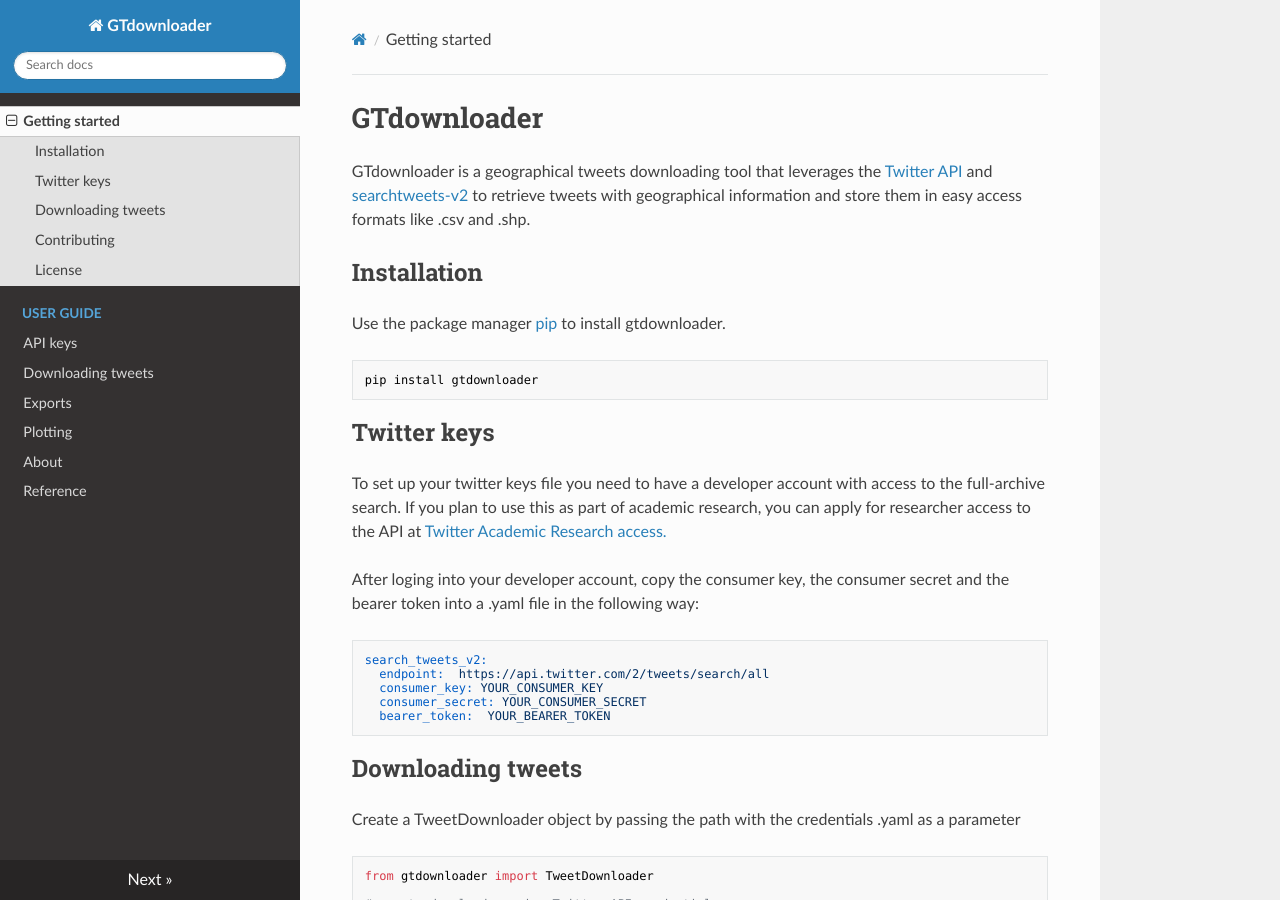
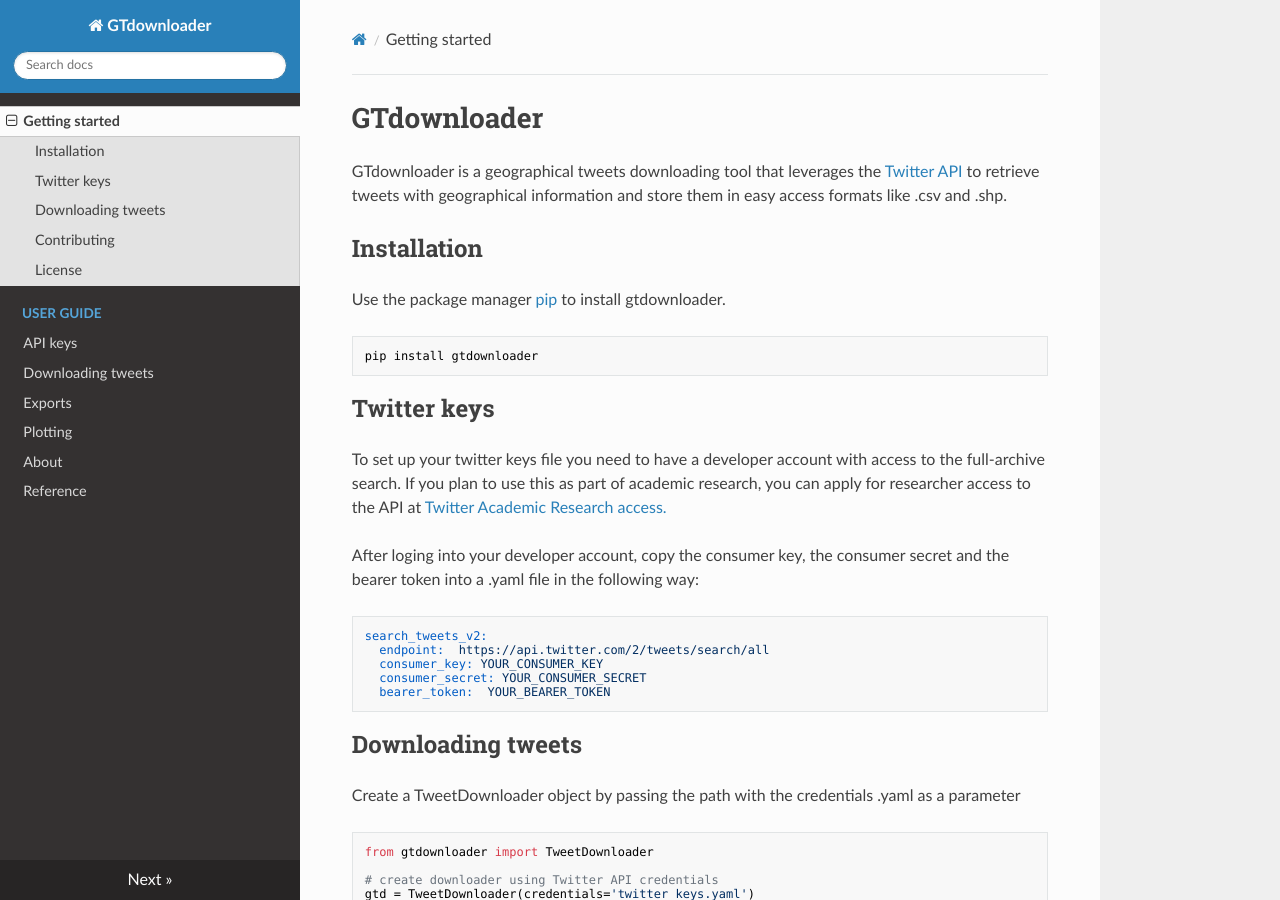
Before and after one commit to jugacostase/gtdownloader, an MkDocs documentation site: the page built from docs/sections/start.md, in a window 1280 px wide and 900 px high. Built offline with MkDocs 1.6.1, drawn with Linux system fonts in a browser that asks for light colours; nearby versions of some CDN libraries.

```diff
--- a/docs/sections/start.md
+++ b/docs/sections/start.md
@@ -1,7 +1,6 @@
 # GTdownloader
 
-GTdownloader is a geographical tweets downloading tool that leverages the [Twitter API](https://developer.twitter.com/en/docs/twitter-api)
-and [searchtweets-v2](https://pypi.org/project/searchtweets-v2/) to retrieve tweets with geographical information and store them in easy access
+GTdownloader is a geographical tweets downloading tool that leverages the [Twitter API](https://developer.twitter.com/en/docs/twitter-api) to retrieve tweets with geographical information and store them in easy access
 formats like .csv and .shp.
 
 ## Installation
```
Also changed, not shown: docs/sections/credentials.md (+1 -1 lines).
